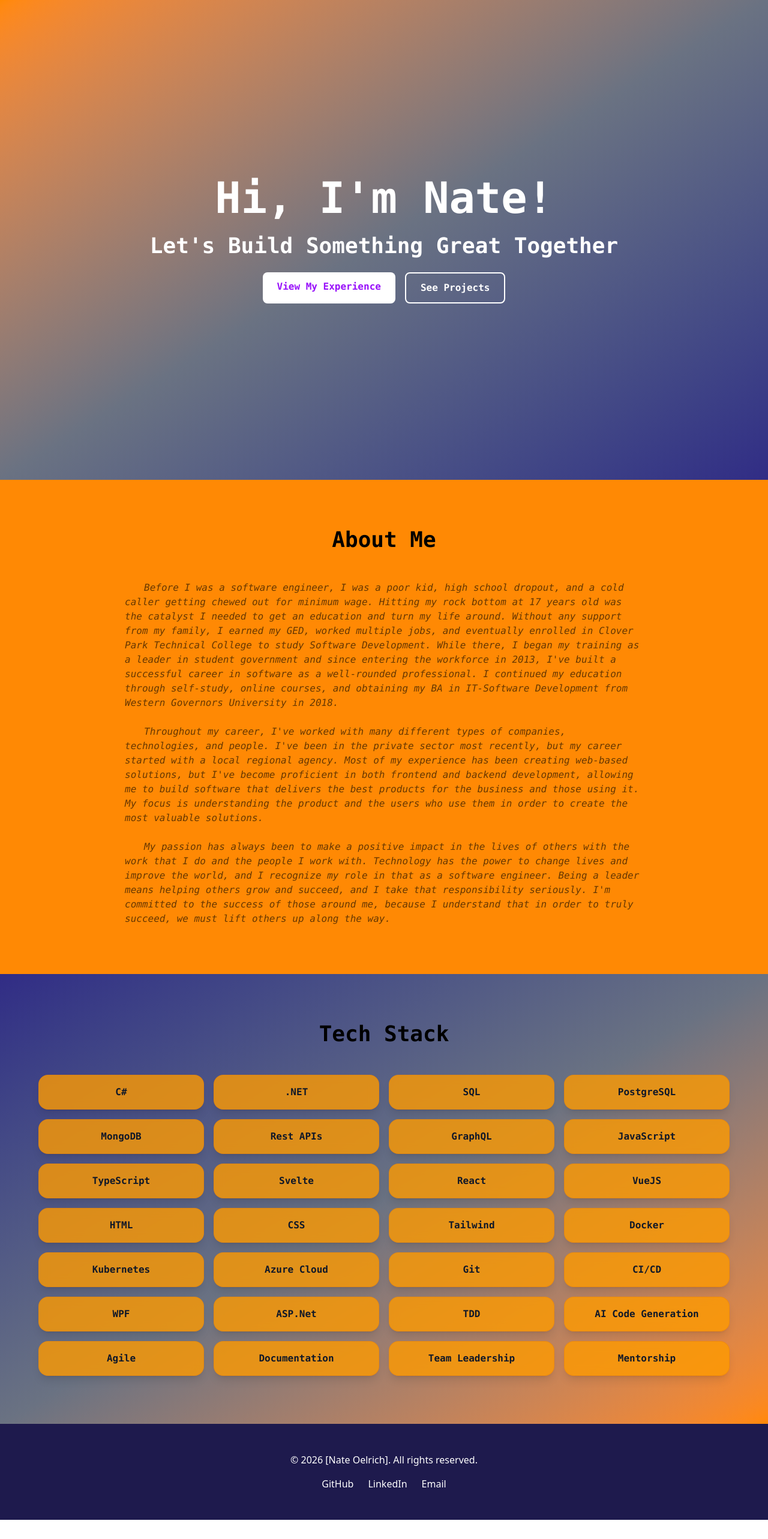
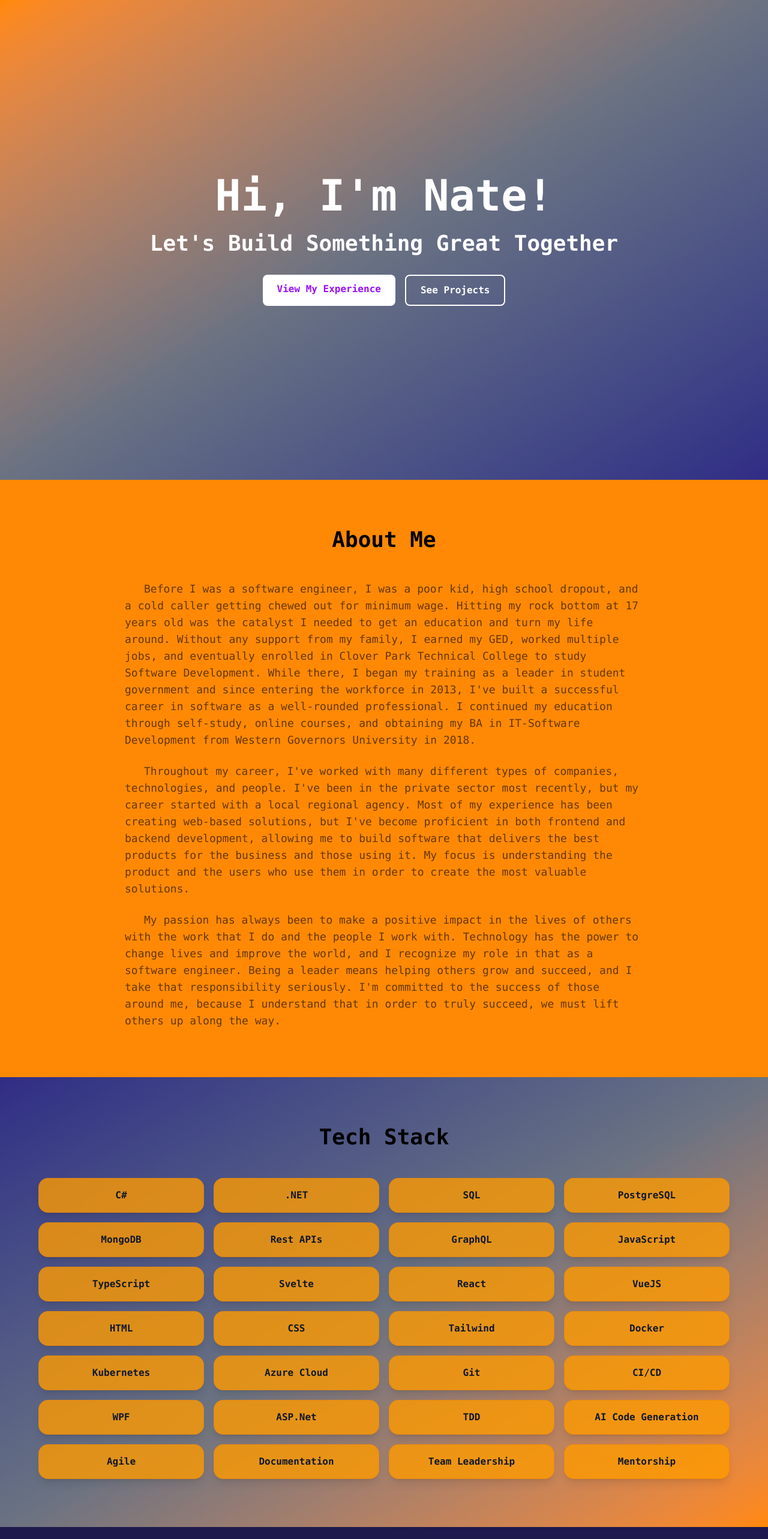
Before and after one commit to nateoelrich/my-portfolia, a SvelteKit app: page / in a window 1280 px wide. Shown: the top 2566 px of the page at 60% size. Before the commit the page ends 2534 px from the top, so only its background shows below. Built offline with nearby package versions, Linux system fonts and the light colour scheme.

Commit message:
clean up

```diff
--- a/src/routes/+page.svelte
+++ b/src/routes/+page.svelte
@@ -1,7 +1,7 @@
 <script lang="ts">
   import { onMount } from 'svelte';
 
-  // Homepage with hero section
+  // Tech stack data
   const techStack = [
     'C#',
     '.NET',
@@ -31,14 +31,18 @@
     'Documentation',
     'Team Leadership',
     'Mentorship',
-  ];
+  ] as const;
 
+  // Animation state
   let techStackVisible = $state(false);
+  let heroVisible = $state(false);
+
+  // Element references
   let techStackSection: HTMLElement;
-  let heroVisible = $state(false);
   let heroSection: HTMLElement;
 
   onMount(() => {
+    // Intersection observer for scroll animations
     const observer = new IntersectionObserver(
       (entries) => {
         entries.forEach((entry) => {
@@ -48,6 +52,7 @@
             } else if (entry.target === heroSection) {
               heroVisible = true;
             }
+            // Stop observing after animation triggers
             observer.unobserve(entry.target);
           }
         });
@@ -55,94 +60,109 @@
       { threshold: 0.25 }
     );
 
-    if (techStackSection) {
-      observer.observe(techStackSection);
-    }
-    if (heroSection) {
-      observer.observe(heroSection);
-    }
+    // Observe sections
+    if (heroSection) observer.observe(heroSection);
+    if (techStackSection) observer.observe(techStackSection);
 
+    // Cleanup
     return () => {
-      if (techStackSection) {
-        observer.unobserve(techStackSection);
-      }
-      if (heroSection) {
-        observer.unobserve(heroSection);
-      }
+      if (heroSection) observer.unobserve(heroSection);
+      if (techStackSection) observer.unobserve(techStackSection);
     };
   });
 </script>
 
+<svelte:head>
+  <meta name="description" content="Nate Oelrich - Software Engineer with 10 years of experience specializing in modern web technologies and team leadership." />
+</svelte:head>
+
 <!-- Hero Section -->
-<section bind:this={heroSection} class="min-h-screen flex items-center justify-center bg-linear-to-br from-orange-400 via-gray-500 to-indigo-900 font-mono">
-  <div class="text-center text-white px-4">
+<section
+  bind:this={heroSection}
+  aria-label="Introduction"
+  class="min-h-screen flex items-center justify-center bg-linear-to-br from-orange-400 via-gray-500 to-indigo-900 font-mono"
+>
+  <div class="text-center text-white px-4 max-w-4xl">
     <h1 class="text-5xl md:text-7xl font-bold mb-6 {heroVisible ? 'hero-title-in' : 'opacity-0'}">
       Hi, I'm Nate!
     </h1>
-    <h3 class="text-2xl md:text-4xl font-bold mb-6 {heroVisible ? 'hero-subtitle-in' : 'opacity-0'}">
+    <p class="text-2xl md:text-4xl font-bold mb-8 {heroVisible ? 'hero-subtitle-in' : 'opacity-0'}">
       Let's Build Something Great Together
-    </h3>
-    <div class="flex gap-4 justify-center {heroVisible ? 'hero-buttons-in' : 'opacity-0'}">
-      <a href="/experience" class="bg-white text-purple-600 px-6 py-3 rounded-lg font-semibold hover:bg-gray-100 transition">
+    </p>
+    <nav aria-label="Main navigation" class="flex flex-wrap gap-4 justify-center {heroVisible ? 'hero-buttons-in' : 'opacity-0'}">
+      <a
+        href="/experience"
+        class="bg-white text-purple-600 px-6 py-3 rounded-lg font-semibold hover:bg-gray-100 transition-colors"
+      >
         View My Experience
       </a>
-      <a href="/projects" class="bg-transparent border-2 border-white text-white px-6 py-3 rounded-lg font-semibold hover:bg-white hover:text-purple-600 transition">
+      <a
+        href="/projects"
+        class="bg-transparent border-2 border-white text-white px-6 py-3 rounded-lg font-semibold hover:bg-white hover:text-purple-600 transition-colors"
+      >
         See Projects
       </a>
-    </div>
+    </nav>
   </div>
 </section>
 
 <!-- About Section -->
-<section class="py-20 bg-orange-400">
+<section aria-labelledby="about-heading" class="py-20 bg-orange-400">
   <div class="container mx-auto px-4 max-w-4xl">
-    <h2 class="text-4xl font-bold mb-12 text-center">About Me</h2>
-    <div class="opacity-60 space-y-6">
+    <h2 id="about-heading" class="text-4xl font-bold mb-12 text-center">About Me</h2>
+    <article class="opacity-60 space-y-6 text-base md:text-lg">
       <p class="indent-8">
-        <em>Before I was a software engineer, I was a poor kid, high school dropout, and a cold caller getting chewed out for minimum wage. Hitting my rock bottom at 17 years old
+        Before I was a software engineer, I was a poor kid, high school dropout, and a cold caller getting chewed out for minimum wage. Hitting my rock bottom at 17 years old
         was the catalyst I needed to get an education and turn my life around. Without any support from my family, I earned my GED, worked multiple jobs, and eventually enrolled in
         Clover Park Technical College to study Software Development. While there, I began my training as a leader in student government and since entering the workforce in 2013,
         I've built a successful career in software as a well-rounded professional. I continued my education through self-study, online courses, and obtaining my BA in IT-Software Development
         from Western Governors University in 2018.
-        </em>
       </p>
       <p class="indent-8">
-        <em>
         Throughout my career, I've worked with many different types of companies, technologies, and people. I've been in the private sector most recently, but my career started
         with a local regional agency. Most of my experience has been creating web-based solutions, but I've become proficient in both frontend and backend development, allowing me to
         build software that delivers the best products for the business and those using it. My focus is understanding the product and the users who use them in order to create
         the most valuable solutions.
-        </em>
       </p>
       <p class="indent-8">
-        <em>
         My passion has always been to make a positive impact in the lives of others with the work that I do and the people I work with. Technology has the power to change lives and improve the world, and I recognize
         my role in that as a software engineer. Being a leader means helping others grow and succeed, and I take that responsibility seriously. I'm committed to the success of those
         around me, because I understand that in order to truly succeed, we must lift others up along the way.
-        </em>
       </p>
-    </div>
+    </article>
   </div>
 </section>
 
-<!-- Skills/Tech Stack Section -->
-<section bind:this={techStackSection} class="py-20 bg-linear-to-br from-indigo-900 via-gray-500 to-orange-400">
+<!-- Tech Stack Section -->
+<section
+  bind:this={techStackSection}
+  aria-labelledby="tech-stack-heading"
+  class="py-20 bg-linear-to-br from-indigo-900 via-gray-500 to-orange-400"
+>
   <div class="container mx-auto px-4">
-    <h2 class="text-4xl font-bold mb-12 text-center">Tech Stack</h2>
-    <div class="grid grid-cols-2 md:grid-cols-3 lg:grid-cols-4 gap-4 max-w-6xl mx-auto">
+    <h2 id="tech-stack-heading" class="text-4xl font-bold mb-12 text-center">Tech Stack</h2>
+    <ul
+      class="grid grid-cols-2 md:grid-cols-3 lg:grid-cols-4 gap-4 max-w-6xl mx-auto list-none"
+      role="list"
+    >
       {#each techStack as tech, i}
-        <div
+        <li
           class="group relative bg-amber-500/80 backdrop-blur-sm p-4 rounded-2xl text-center shadow-lg
                  hover:shadow-2xl hover:scale-105 hover:-translate-y-1 hover:bg-amber-400
-                 transition-all duration-300 ease-out cursor-pointer border border-amber-600/30
+                 transition-all duration-300 ease-out border border-amber-600/30
                  {techStackVisible ? 'animate-in' : 'opacity-0'}"
           style="animation-delay: {techStackVisible ? i * 0.05 : 0}s"
         >
-          <div class="absolute inset-0 bg-linear-to-br from-white/10 to-transparent rounded-2xl opacity-0 group-hover:opacity-100 transition-opacity duration-300"></div>
-          <p class="font-semibold relative z-10 text-gray-900 group-hover:text-gray-800 transition-colors">{tech}</p>
-        </div>
+          <div
+            class="absolute inset-0 bg-linear-to-br from-white/10 to-transparent rounded-2xl opacity-0 group-hover:opacity-100 transition-opacity duration-300"
+            aria-hidden="true"
+          ></div>
+          <span class="font-semibold relative z-10 text-gray-900 group-hover:text-gray-800 transition-colors">
+            {tech}
+          </span>
+        </li>
       {/each}
-    </div>
+    </ul>
   </div>
 </section>
 
```
Lines whose indentation alone changed are shown as unchanged.
